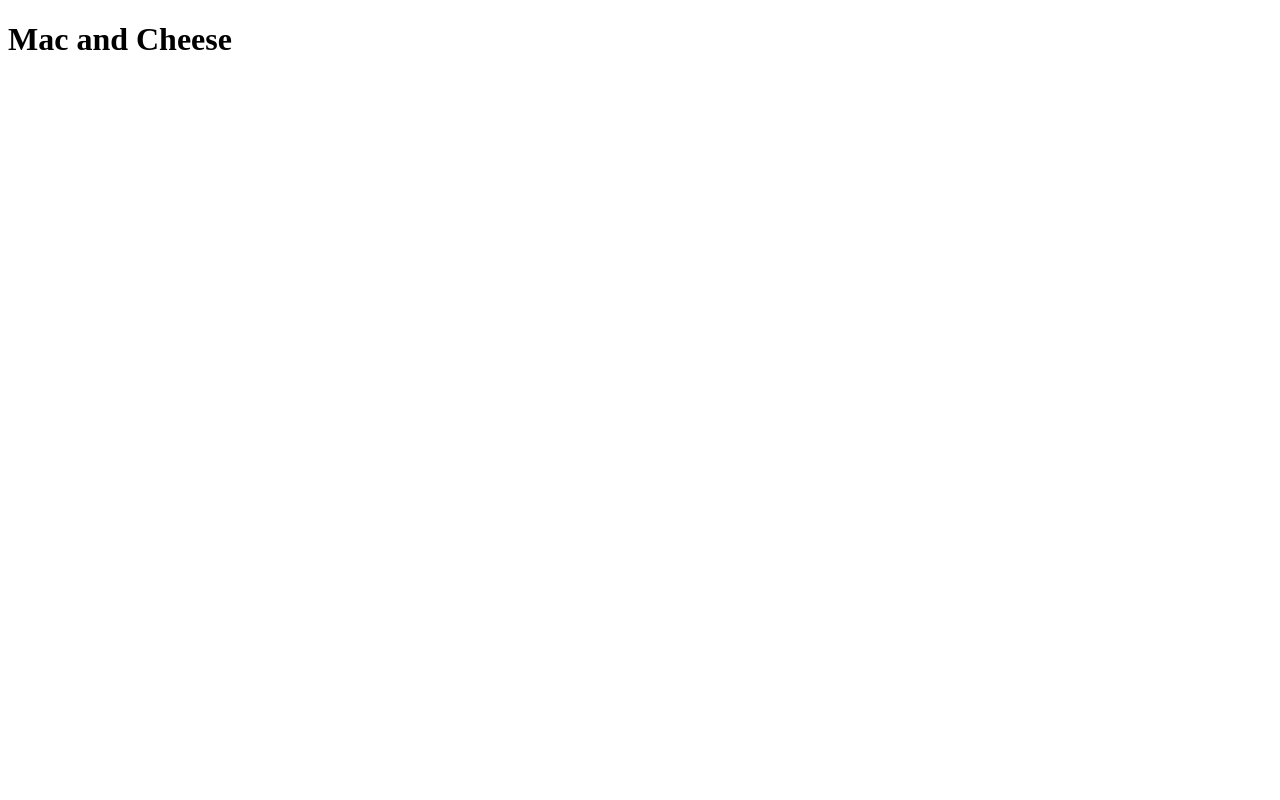
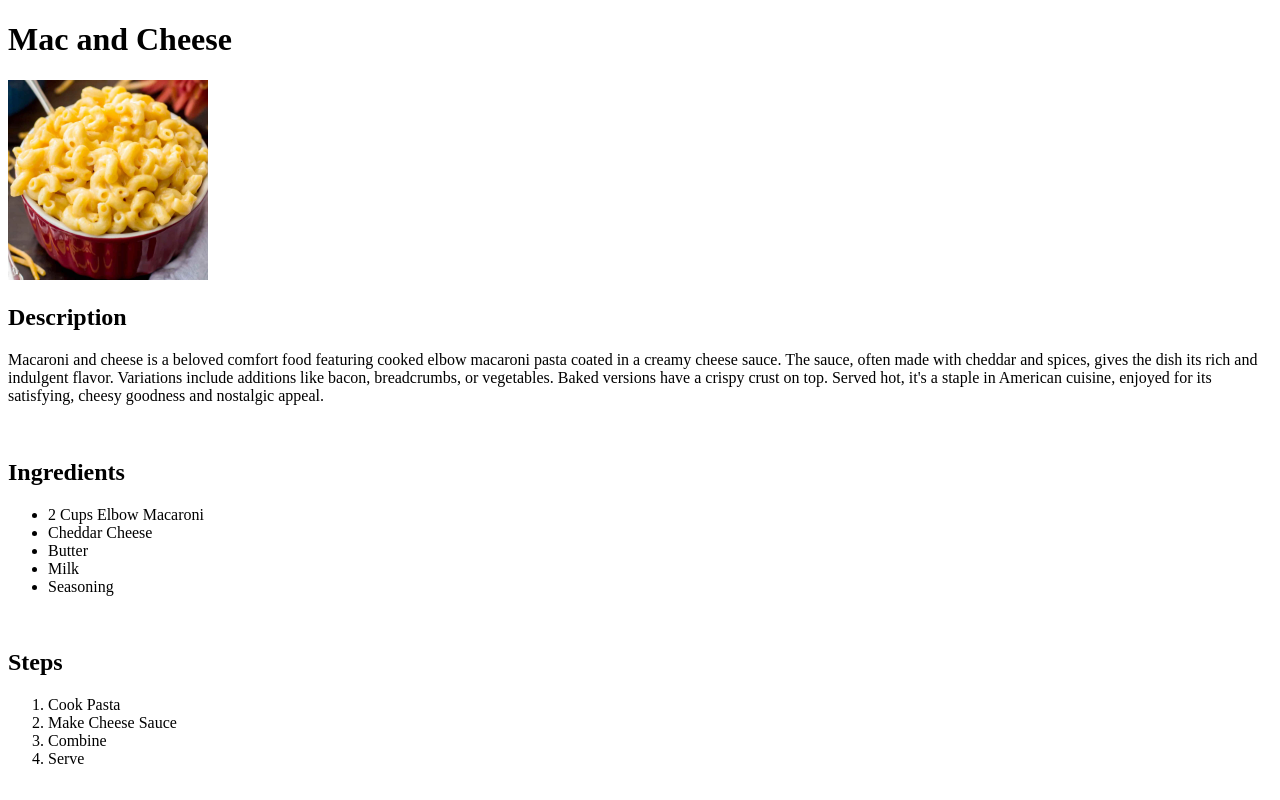
Before and after one commit to ilanGibson/odin-recipes, a plain HTML site: page recipes/mac_and_cheese.html in a window 1280 px wide. Drawn offline with Linux system fonts and the light colour scheme.

Commit message:
create individual recipe pages
add description, ingredients, and cooking steps to each
lasagna, mac and cheese, and pork chops pages. link their cooresponding
images. change recipe links to unorder list in index.html

```diff
--- a/recipes/mac_and_cheese.html
+++ b/recipes/mac_and_cheese.html
@@ -7,5 +7,28 @@
 </head>
 <body>
     <h1>Mac and Cheese</h1>
+    <img src="../images/mac_and_cheese.jpg" height="200" width="200">
+
+    <h2>Description</h2>
+    <p>Macaroni and cheese is a beloved comfort food featuring cooked elbow macaroni pasta coated in a creamy cheese sauce.
+        The sauce, often made with cheddar and spices, gives the dish its rich and indulgent flavor. Variations include additions like bacon, breadcrumbs, or vegetables.
+        Baked versions have a crispy crust on top. Served hot, it's a staple in American cuisine, enjoyed for its satisfying, cheesy goodness and nostalgic appeal.</p>
+    <br>
+    <h2>Ingredients</h2>
+    <ul>
+        <li>2 Cups Elbow Macaroni</li>
+        <li>Cheddar Cheese</li>
+        <li>Butter</li>
+        <li>Milk</li>
+        <li>Seasoning</li>
+    </ul>
+    <br>
+    <h2>Steps</h2>
+    <ol>
+        <li>Cook Pasta</li>
+        <li>Make Cheese Sauce</li>
+        <li>Combine</li>
+        <li>Serve</li>
+    </ol>
 </body>
 </html>
```
Also changed, not shown: index.html (+5 -5 lines), recipes/lasagna.html (+22 -0 lines), recipes/pork_chops.html (+21 -0 lines).
